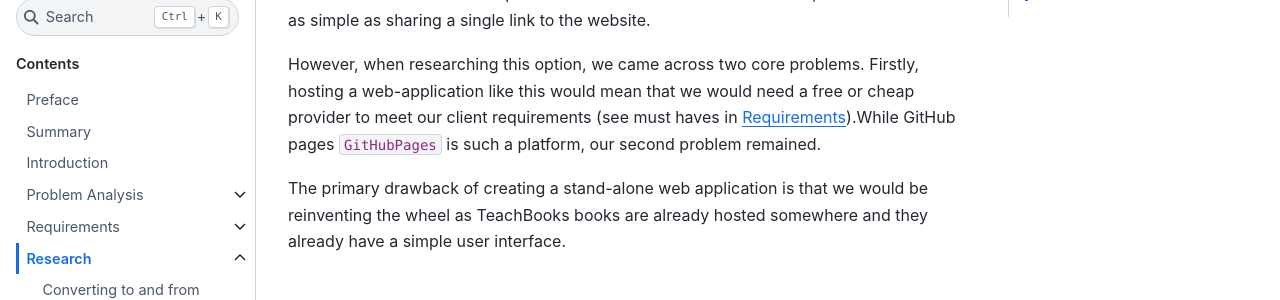
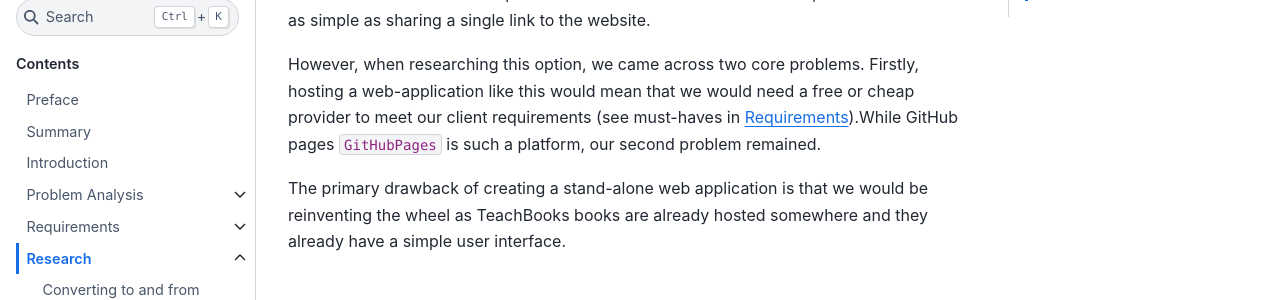
Before and after one commit to Lopalov/Final-Report, a Jupyter Book: the page built from book/research/sphinx.md, in a window 1280 px wide and 900 px high, scrolled down 403 px. Shown: the part 206-506 px from the top of the window. Built offline with Jupyter Book 1.0.4 settings and Sphinx 7.4.7 and the Sphinx Book theme 1.1.4, drawn with Linux system fonts in a browser that asks for light colours; comment, search, counter and statistics services are not loaded; cross-references to code outside the pages are shown as plain code.

```diff
--- a/book/research/sphinx.md
+++ b/book/research/sphinx.md
@@ -11,7 +11,7 @@ To achieve a streamlined user experience, we have researched two alternative way
 
 When defining our solution, we started with the idea of a stand-alone web-application like Google Docs and Word Online but then for TeachBooks. Almost everyone has already worked with programs like these, so even for non-technical people it would be a streamlined and nice user experience. There is no installation needed, and distribution is as simple as sharing a single link to the website.
 
-However, when researching this option, we came across two core problems. Firstly, hosting a web-application like this would mean that we would need a free or cheap provider to meet our client requirements (see must haves in [Requirements](../requirements/overview.md)).While GitHub pages {cite}`GitHubPages` is such a platform, our second problem remained.&#x20;
+However, when researching this option, we came across two core problems. Firstly, hosting a web-application like this would mean that we would need a free or cheap provider to meet our client requirements (see must-haves in [Requirements](../requirements/overview.md)).While GitHub pages {cite}`GitHubPages` is such a platform, our second problem remained.&#x20;
 
 The primary drawback of creating a stand-alone web application is that we would be reinventing the wheel as TeachBooks books are already hosted somewhere and they already have a simple user interface.&#x20;
 
```
